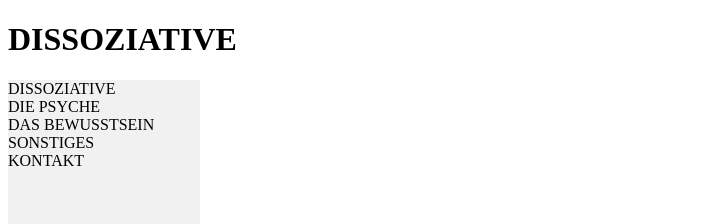
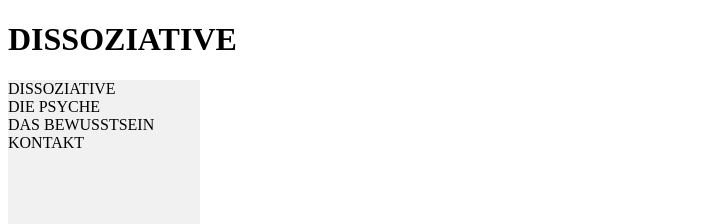
Before and after one commit to weiberta/weiberta.github.io, a plain HTML site: page Aufgabe_04/AFG04.html in a window 1280 px wide. Shown: the top 224 px of the page, without its empty margins (0-701 px from the left). Drawn offline with Linux system fonts and the light colour scheme.

Commit message:
Update AFG04.html

```diff
--- a/Aufgabe_04/AFG04.html
+++ b/Aufgabe_04/AFG04.html
@@ -24,7 +24,6 @@
                 <li>DISSOZIATIVE</li>
                 <li> DIE PSYCHE </li>
                 <li> DAS BEWUSSTSEIN </li>
-                <li class="nav2">SONSTIGES</li>
                 <li>KONTAKT </li>
             </ul>
         </nav>
```
